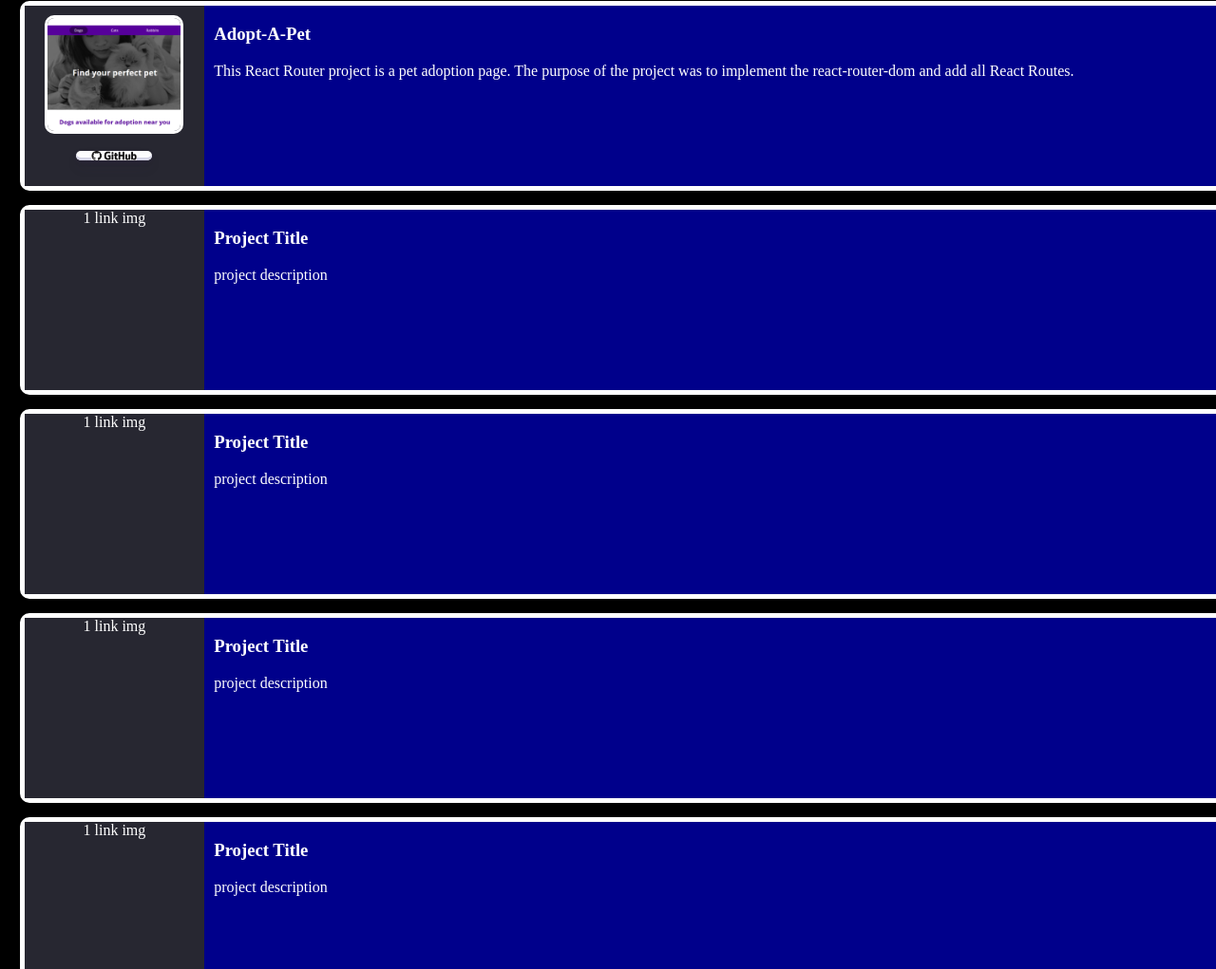
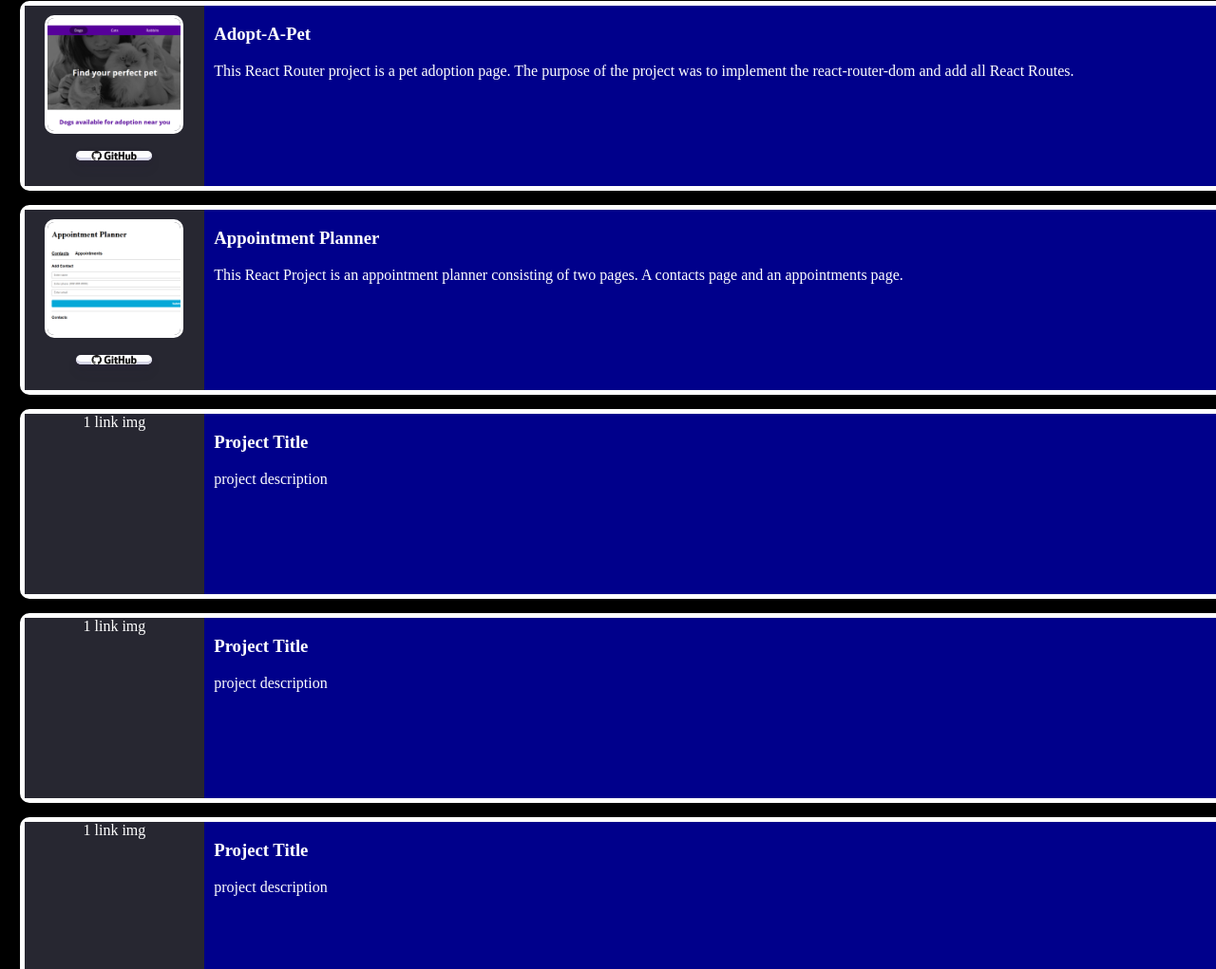
Before and after one commit to aaronnwg/Portfolio-Page, a plain HTML site: page index/index.html in a window 1280 px wide. Shown: the part 989-2010 px from the top of the page at 95% size. Drawn offline with Linux system fonts and the light colour scheme.

Commit message:
appoinment planner project added

```diff
--- a/index/index.html
+++ b/index/index.html
@@ -69,9 +69,17 @@
                 </div>
                 <!--Project 4-->
                 <div id="project-4" class="project">
-                    <span class="project-link">1 link img</span>
-                    <span class="project-description"><h3>Project Title</h3><p>project description</p></span>
+                    <span class="project-link">
+                        <a href="" alt="Click to View Appointment Planner" target="_blank">
+                            <img class="project-img" src='../images/AppointmentPlannerImg.png'>
+                        </a>
+                        <a href='https://github.com/aaronnwg/Appointment-Planner-Project' target="_blank">
+                            <img class="github-button" src='../images/githubButtonWhite.png'>
+                        </a>
+                    </span>
+                    <span class="project-description"><h3>Appointment Planner</h3><p>This React Project is an appointment planner consisting of two pages. A contacts page and an appointments page.</p></span>
                 </div>
+                <!--Project 5-->
                 <div id="project-5" class="project">
                     <span class="project-link">1 link img</span>
                     <span class="project-description"><h3>Project Title</h3><p>project description</p></span>
```
Also changed, not shown: images/AppointmentPlannerImg.png (added).
